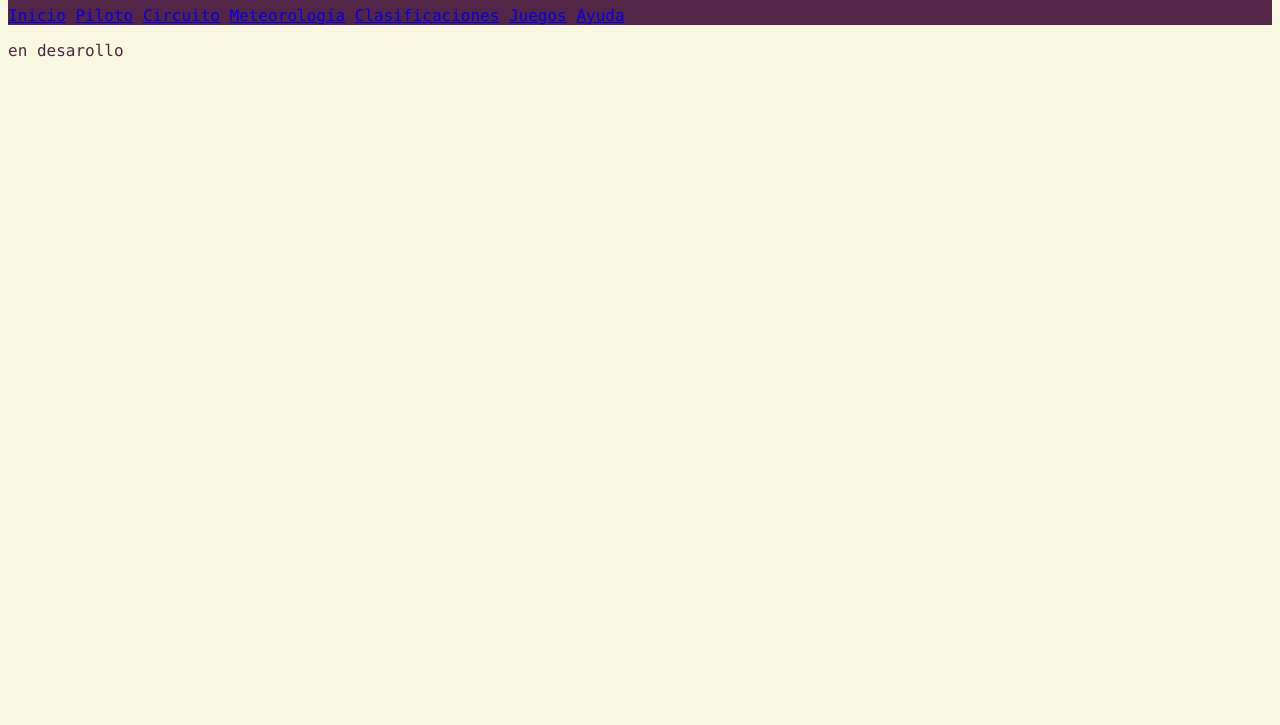
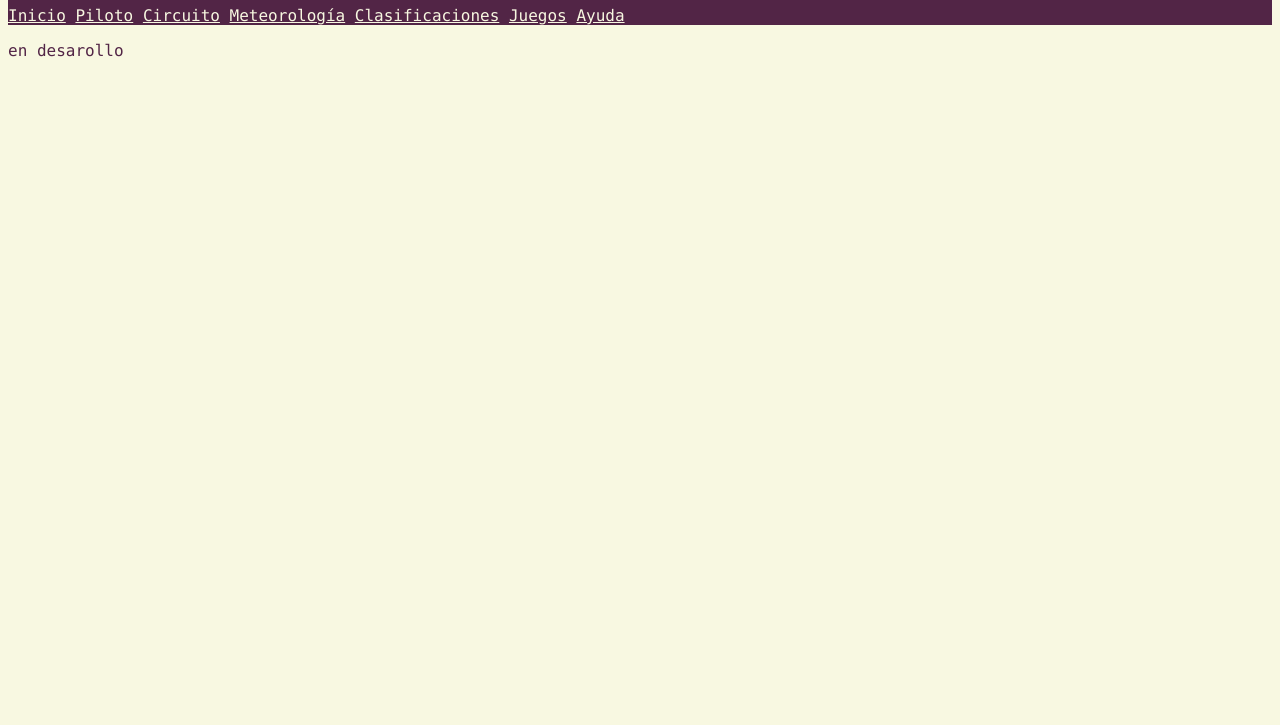
Before and after one commit to UO282894/sew2025, a plain HTML site: page index.html in a window 1280 px wide. Shown: the part 75-800 px from the top of the page. Drawn offline with Linux system fonts and the light colour scheme.

Commit message:
Cambio en el css para links

```diff
--- a/estilo/estilo.css
+++ b/estilo/estilo.css
@@ -14,8 +14,11 @@ header {
     background-color: #522546;
 }
 
-/* Especifidad 002, 002 */
-header h1, header nav {
-    /* Hereda el color de header */
+/* Especifidad 002, 002, 003, 013, 013, 013 */
+header h1, header nav, header nav a,
+header nav a:visited,
+header nav a:hover,
+header nav a:active {
+    /* Hereda el background-color de header */
     color: #F8F8E1;
 }
```
